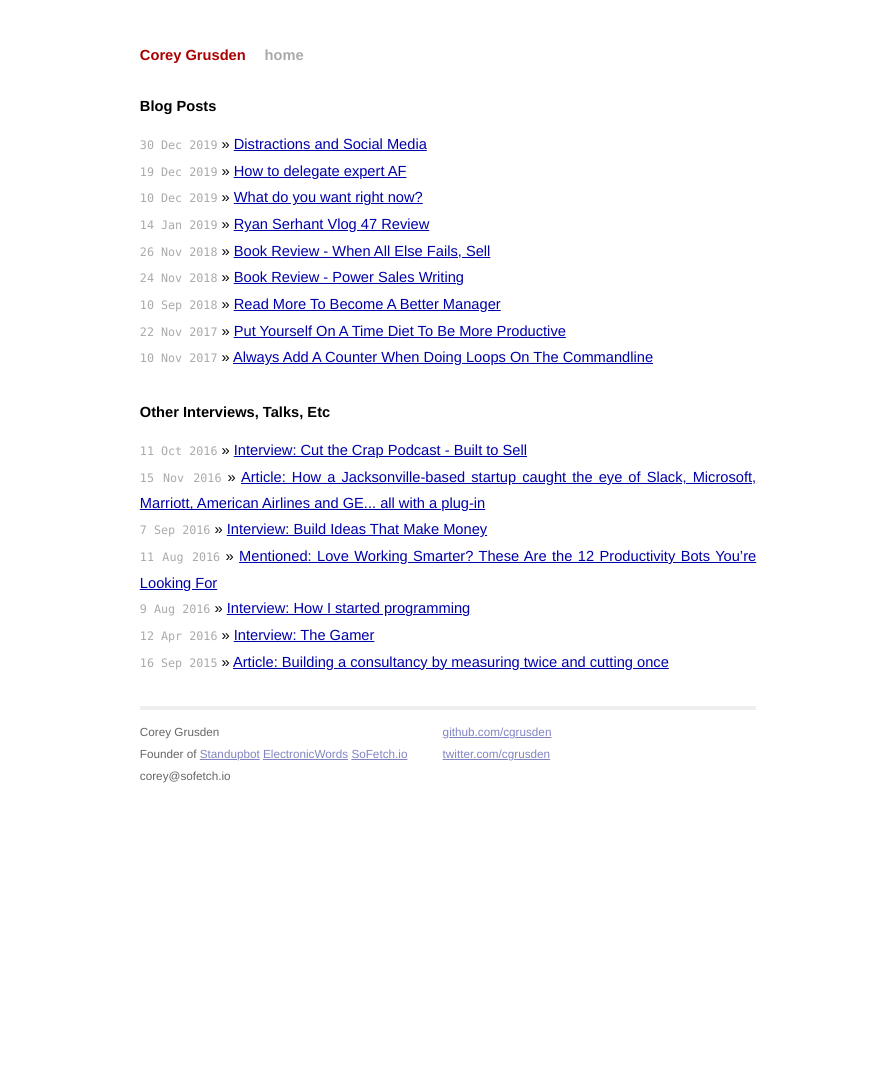
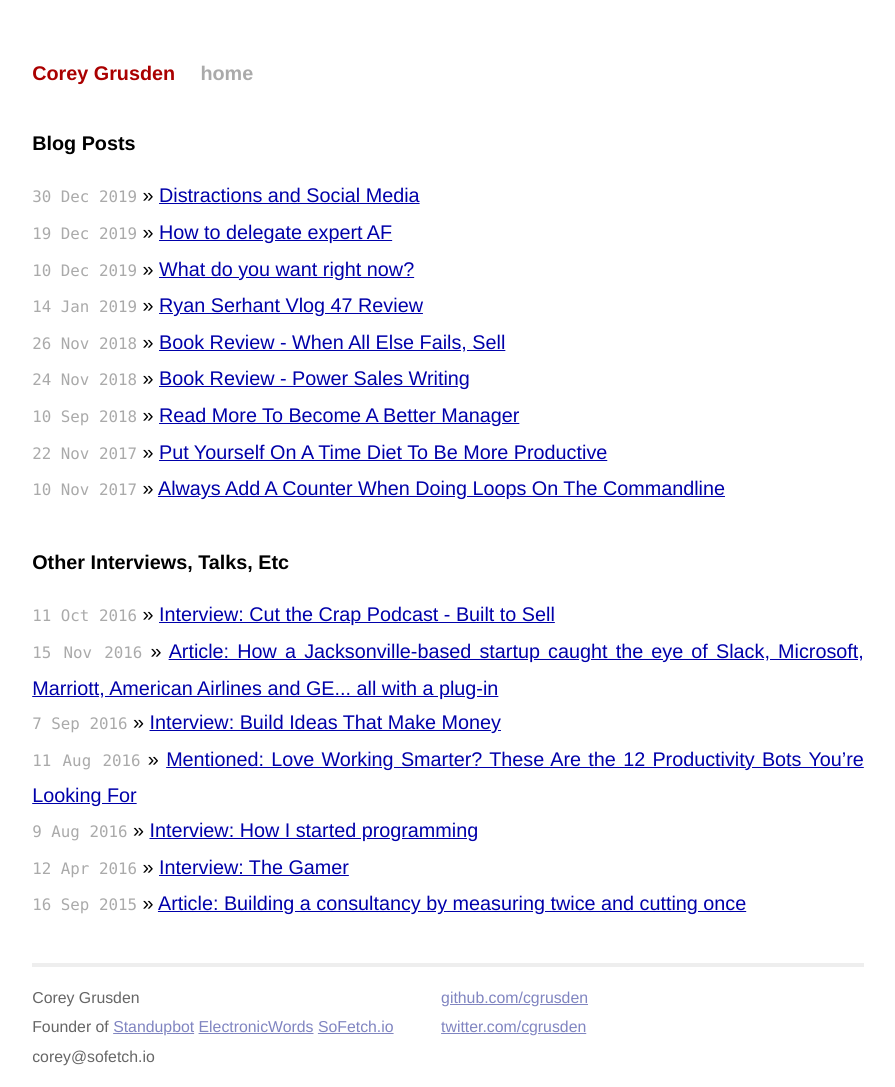
Before and after one commit to cgrusden/cgrusden.github.io, a Jekyll site: the page built from index.html, in a window 1280 px wide. Shown: the whole page, without its empty margins (192-1087 px from the left). Built offline with Jekyll 4.4.1, drawn with Linux system fonts in a browser that asks for light colours; before the commit the page ends 944 px from its top, so only the background shows below that.

Commit message:
Make font bigger to read

```diff
--- a/css/screen.css
+++ b/css/screen.css
@@ -17,7 +17,7 @@ html, body {
 
 body {
   background-color: white;
-  font: 13.34px helvetica, arial, clean, sans-serif;
+  font: 18px helvetica, arial, clean, sans-serif;
   *font-size: small;
   text-align: center;
 }
```
